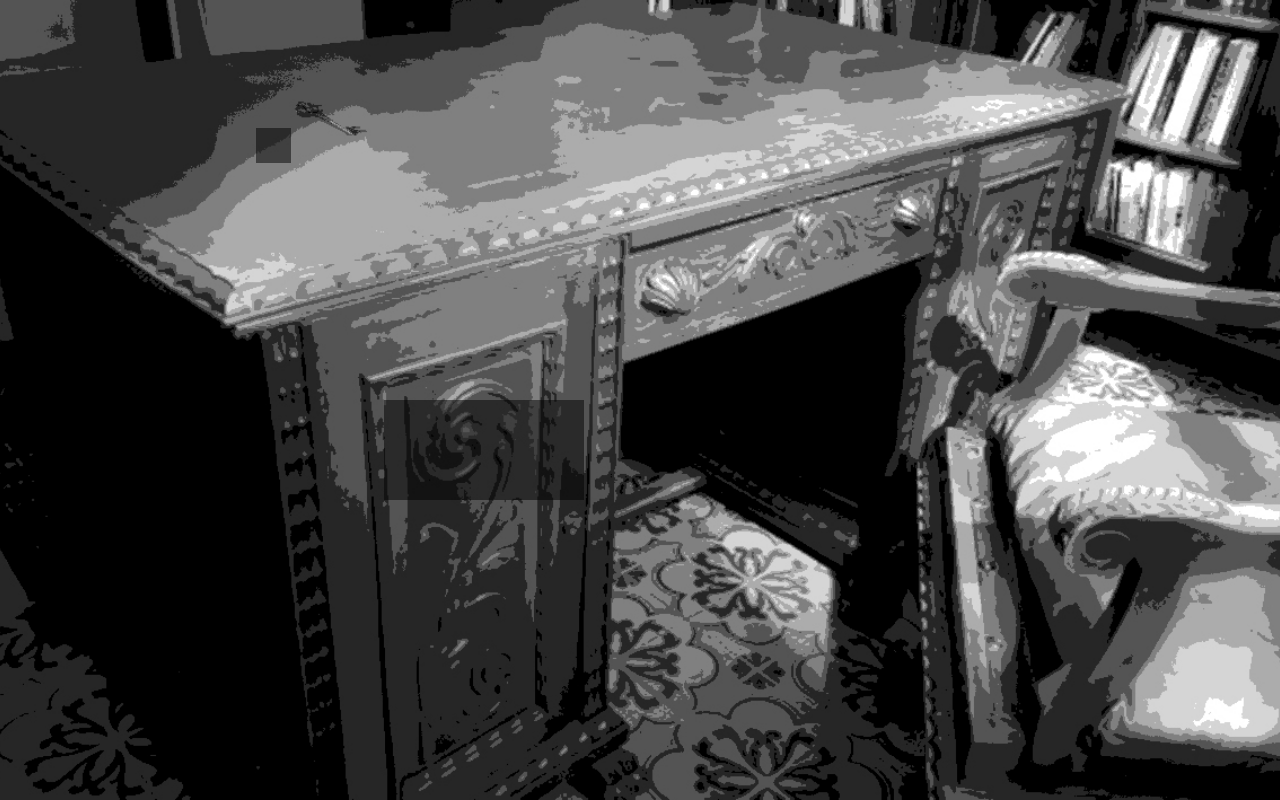
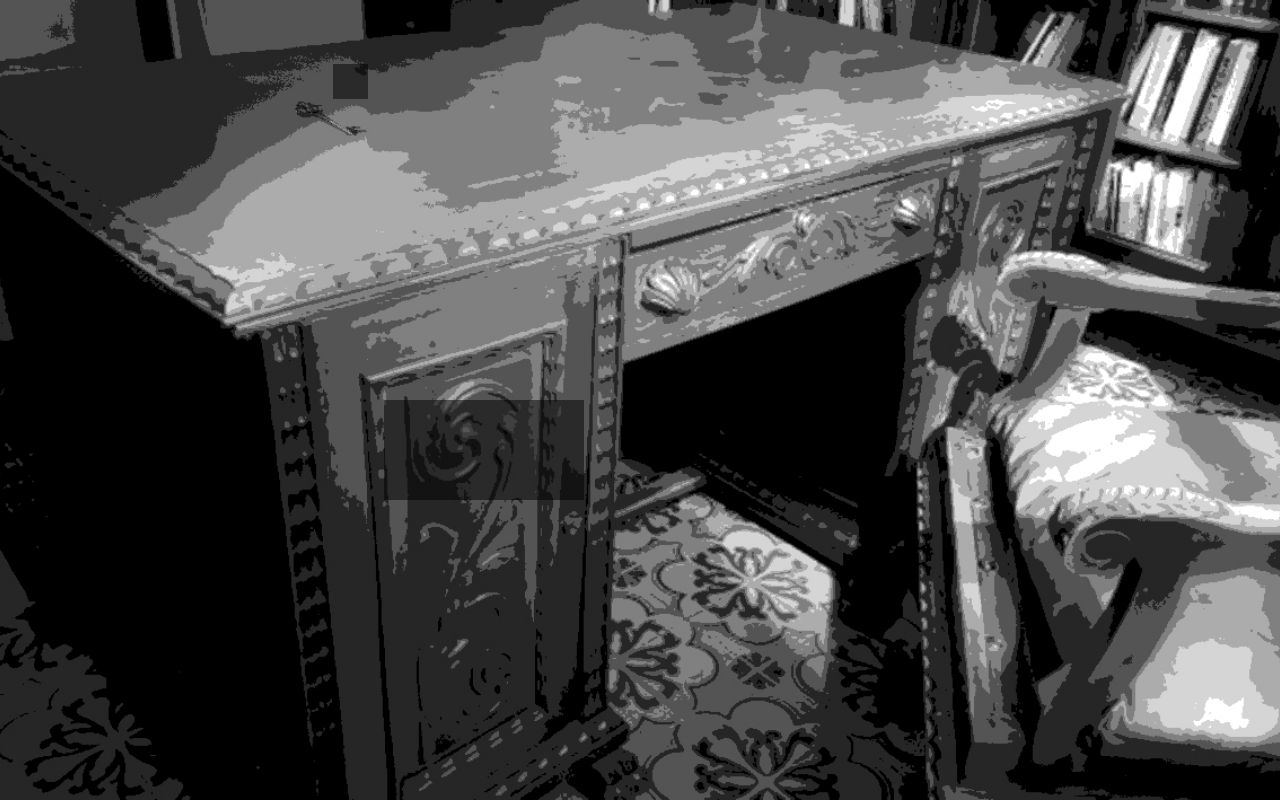
Before and after one commit to Verisssimo/1811a, a plain HTML site: page index.html in a window 1280 px wide. Drawn offline with Linux system fonts and the light colour scheme.

Commit message:
Update index.html

```diff
--- a/index.html
+++ b/index.html
@@ -31,8 +31,8 @@
         /* Chave */
         .chave {
             position: absolute;
-            left: 20%; /* Ajuste conforme necessário */
-            top: 16%; /* Ajuste conforme necessário */
+            left: 26%; /* Ajuste conforme necessário */
+            top: 8%; /* Ajuste conforme necessário */
             width: 35px;
             height: 35px;
             background-color: rgba(0, 0, 0, 0.5); /* Um fundo semi-transparente para destacar a gaveta */
```
